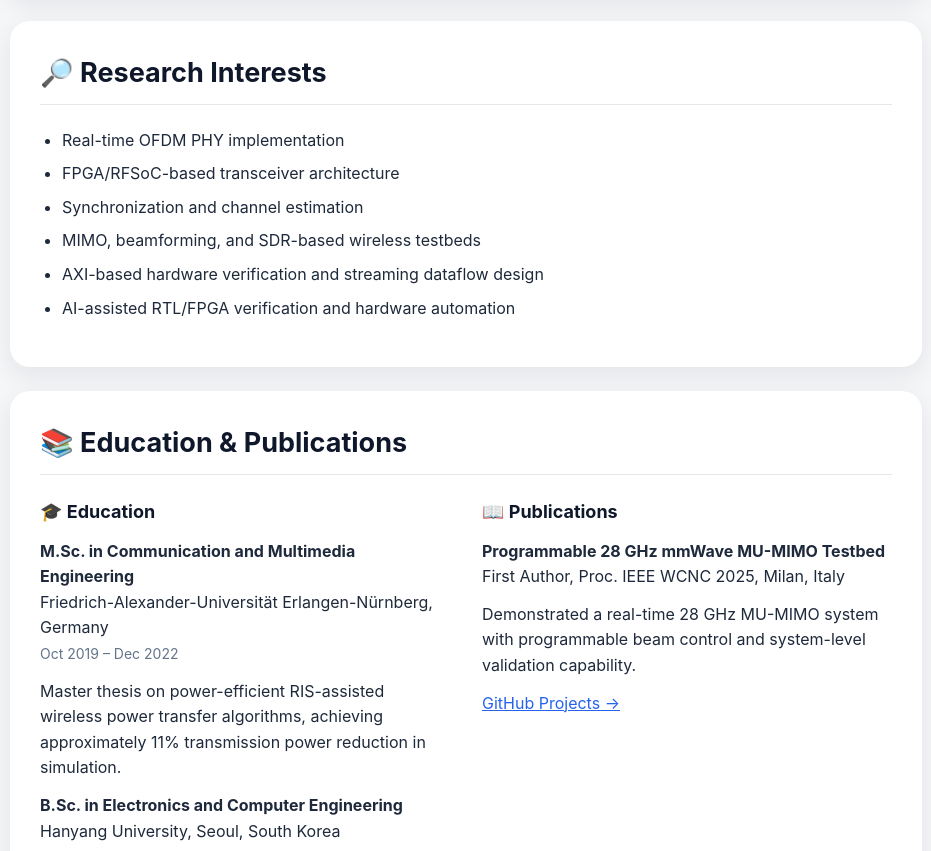
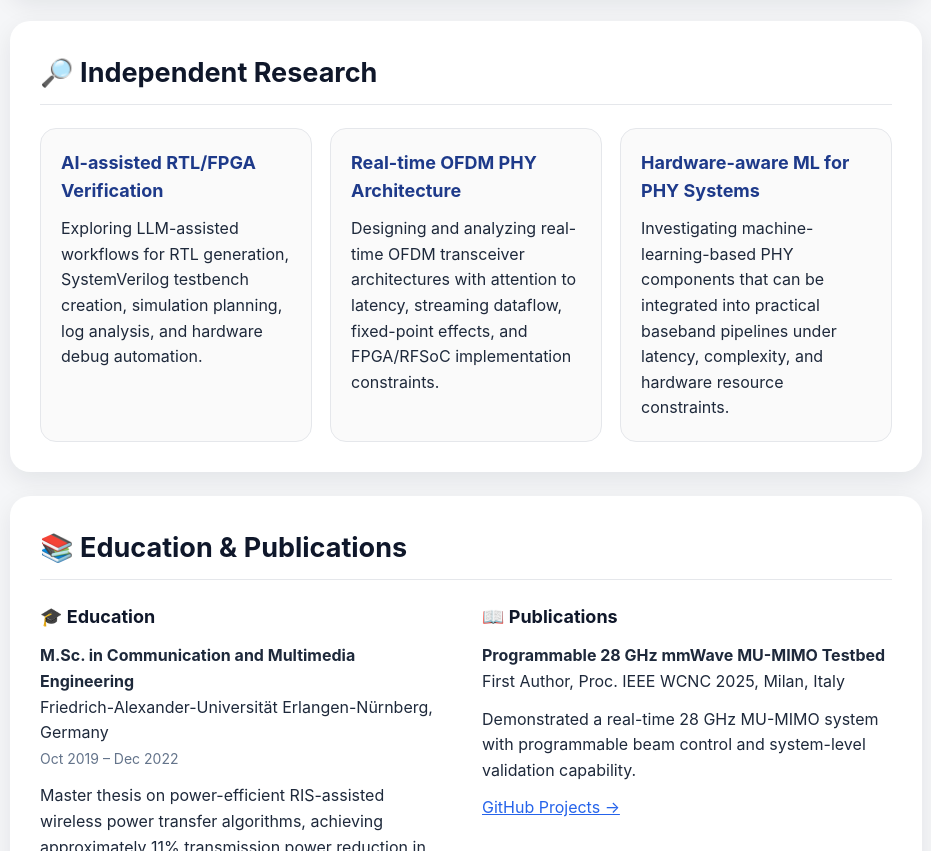
Before and after one commit to zealatan/zealatan.github.io, a plain HTML site: page index.html in a window 1280 px wide. Shown: the part 3058-3909 px from the top of the page, without its empty margins (174-1105 px from the left). Drawn offline with Linux system fonts and the light colour scheme.

Commit message:
Update portfolio design

```diff
--- a/index.html
+++ b/index.html
@@ -324,18 +324,40 @@
       </div>
     </section>
 
-    <!-- Research Interests -->
+    <!-- Independent Research -->
     <section>
-      <h2 class="section-title">🔎 Research Interests</h2>
+      <h2 class="section-title">🔎 Independent Research</h2>
 
-      <ul class="clean-list">
-        <li>Real-time OFDM PHY implementation</li>
-        <li>FPGA/RFSoC-based transceiver architecture</li>
-        <li>Synchronization and channel estimation</li>
-        <li>MIMO, beamforming, and SDR-based wireless testbeds</li>
-        <li>AXI-based hardware verification and streaming dataflow design</li>
-        <li>AI-assisted RTL/FPGA verification and hardware automation</li>
-      </ul>
+      <div class="research-grid">
+
+        <div class="research-card">
+          <h3>AI-assisted RTL/FPGA Verification</h3>
+
+          <p>
+            Exploring LLM-assisted workflows for RTL generation, SystemVerilog testbench creation,
+            simulation planning, log analysis, and hardware debug automation.
+          </p>
+        </div>
+
+        <div class="research-card">
+          <h3>Real-time OFDM PHY Architecture</h3>
+
+          <p>
+            Designing and analyzing real-time OFDM transceiver architectures with attention to
+            latency, streaming dataflow, fixed-point effects, and FPGA/RFSoC implementation constraints.
+          </p>
+        </div>
+
+        <div class="research-card">
+          <h3>Hardware-aware ML for PHY Systems</h3>
+
+          <p>
+            Investigating machine-learning-based PHY components that can be integrated into practical
+            baseband pipelines under latency, complexity, and hardware resource constraints.
+          </p>
+        </div>
+
+      </div>
     </section>
 
     <!-- Education & Publications -->
--- a/style.css
+++ b/style.css
@@ -137,11 +137,6 @@ ul {
 
 li {
   margin-bottom: 6px;
-}
-
-.clean-list li {
-  margin-bottom: 8px;
-  color: #1e293b;
 }
 
 /* =========================
@@ -289,6 +284,41 @@ li {
 }
 
 /* =========================
+   Independent Research
+   ========================= */
+
+.research-grid {
+  display: grid;
+  grid-template-columns: repeat(3, 1fr);
+  gap: 18px;
+}
+
+.research-card {
+  border: 1px solid #e5e7eb;
+  border-radius: 16px;
+  padding: 20px;
+  background: #fafafa;
+  transition: transform 0.15s ease, box-shadow 0.15s ease;
+}
+
+.research-card:hover {
+  transform: translateY(-2px);
+  box-shadow: 0 10px 22px rgba(15, 23, 42, 0.08);
+}
+
+.research-card h3 {
+  margin-top: 0;
+  margin-bottom: 10px;
+  color: #1e3a8a;
+  font-size: 18px;
+}
+
+.research-card p {
+  margin-bottom: 0;
+  color: #1e293b;
+}
+
+/* =========================
    Education & Publications
    ========================= */
 
@@ -356,6 +386,10 @@ footer {
     grid-template-columns: repeat(2, 1fr);
   }
 
+  .research-grid {
+    grid-template-columns: 1fr;
+  }
+
   .education-publication-grid {
     grid-template-columns: 1fr;
   }
```
